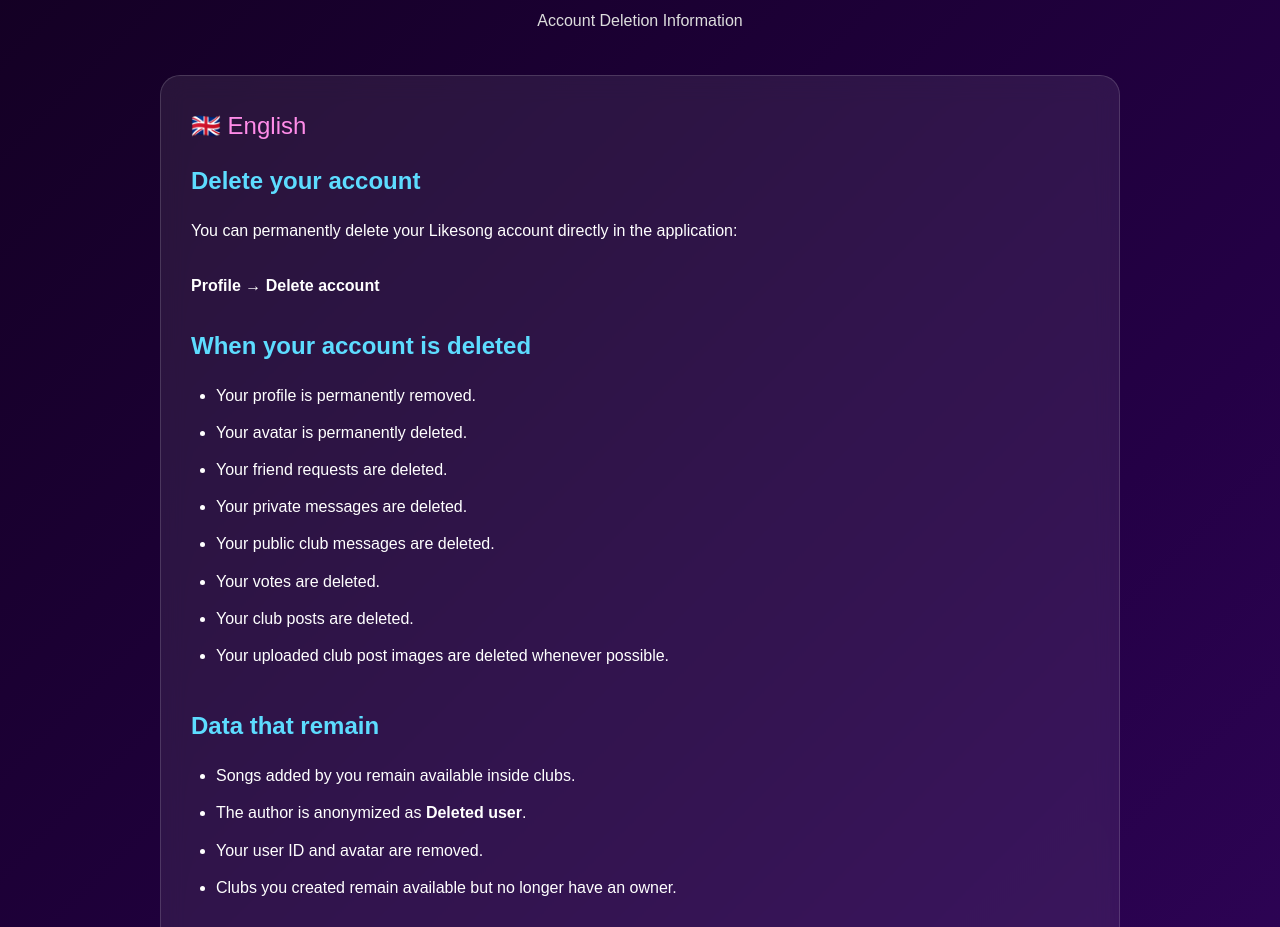
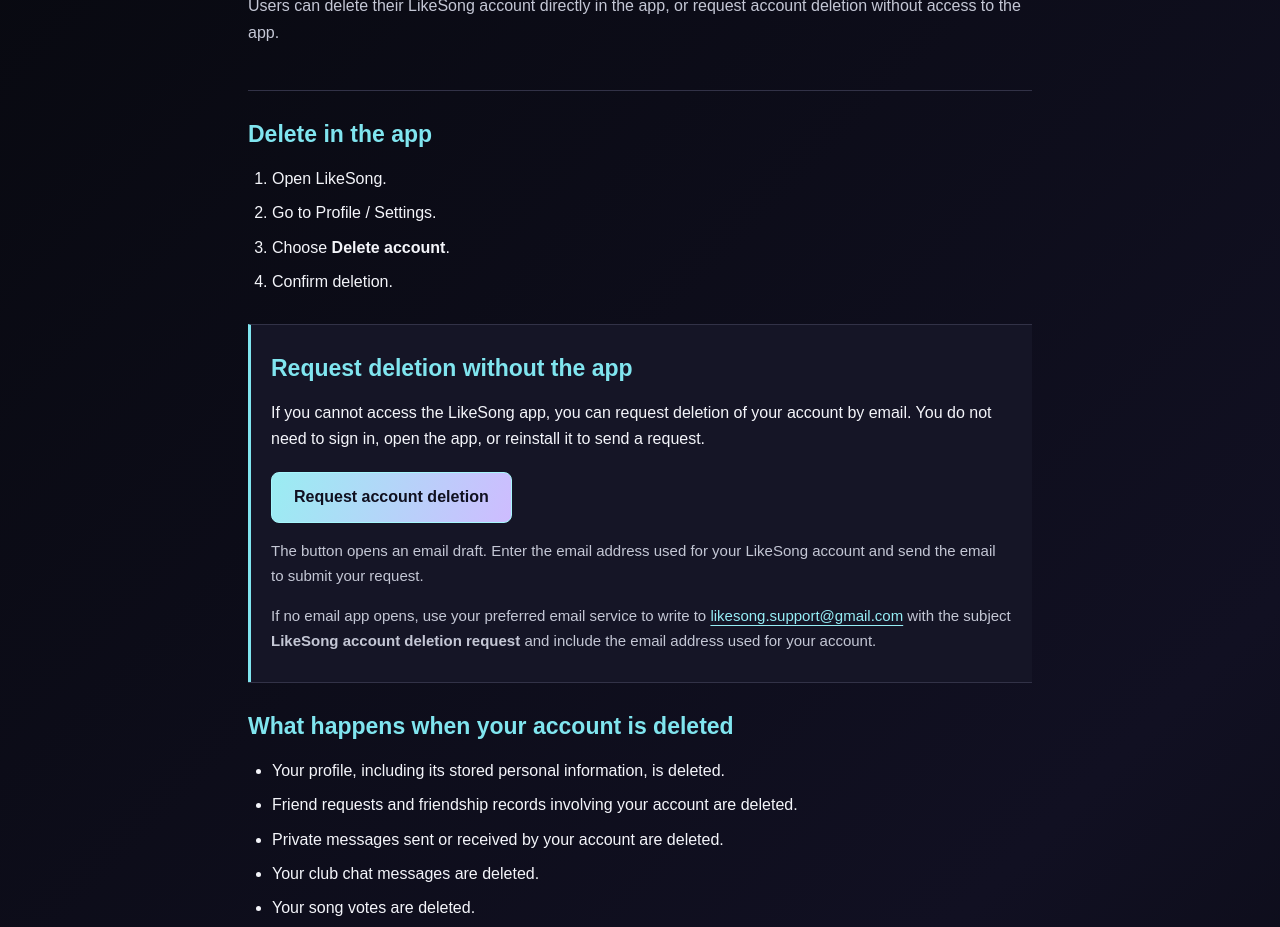
Before and after one commit to Likesongapp/likesong-delete-account, a plain HTML site: page index.html in a window 1280 px wide. Shown: the part 114-1041 px from the top of the page. Drawn offline with Linux system fonts and the light colour scheme.

Commit message:
Update account deletion page for Google Play compliance

```diff
--- a/index.html
+++ b/index.html
@@ -3,188 +3,133 @@
 <head>
   <meta charset="UTF-8">
   <meta name="viewport" content="width=device-width, initial-scale=1.0">
-<title>Likesong - Account Deletion</title>
-
+  <meta name="description" content="Delete your LikeSong account in the app or request account deletion by email without access to the app.">
+  <meta name="color-scheme" content="dark">
+  <title>Delete your LikeSong account</title>
   <style>
-*{
-    margin:0;
-    padding:0;
-    box-sizing:border-box;
-    font-family:Arial,Helvetica,sans-serif;
+    * { box-sizing: border-box; }
+    html { background: #080910; }
+    body {
+      margin: 0;
+      background: linear-gradient(135deg, #080910, #111022 65%, #080910);
+      color: #f4f5fa;
+      font-family: Arial, Helvetica, sans-serif;
+      font-size: 16px;
+      line-height: 1.65;
+      overflow-wrap: anywhere;
     }
-
-body{
-    background:linear-gradient(135deg,#130022,#240046,#3c096c);
-    color:white;
-    line-height:1.7;
+    main {
+      width: min(100%, 52rem);
+      margin: 0 auto;
+      padding: 48px 24px 32px;
     }
-
-.container{
-    max-width:1000px;
-    margin:auto;
-    padding:40px 20px;
+    header { padding-bottom: 28px; }
+    h1 { margin: 0 0 16px; font-size: 36px; line-height: 1.2; }
+    h2 {
+      margin: 0 0 16px;
+      color: #80e5ef;
+      font-size: 23px;
+      line-height: 1.35;
     }
-
-.card{
-    background:rgba(255,255,255,.08);
-    backdrop-filter:blur(12px);
-    border-radius:20px;
-    padding:30px;
-    margin-bottom:25px;
-    border:1px solid rgba(255,255,255,.15);
+    p { margin: 0 0 16px; }
+    header p, .note { color: #c4c7d5; }
+    section { padding: 28px 0; border-top: 1px solid #323247; }
+    ol, ul { margin: 0; padding-left: 24px; }
+    li + li { margin-top: 8px; }
+    a { color: #96eef6; text-underline-offset: 4px; }
+    a:hover { color: #fff; }
+    a:focus-visible { outline: 3px solid #f4a6dc; outline-offset: 5px; }
+    .request {
+      padding-left: 20px;
+      padding-right: 20px;
+      border-left: 3px solid #80e5ef;
+      background: #151526;
     }
-
-h1{
-    text-align:center;
-    font-size:42px;
-    margin-bottom:10px;
+    .request-button {
+      display: inline-block;
+      max-width: 100%;
+      min-height: 48px;
+      margin: 4px 0 16px;
+      padding: 13px 22px;
+      border: 1px solid #a7f6fb;
+      border-radius: 8px;
+      background: linear-gradient(110deg, #9aedf2, #cebcff);
+      color: #101020;
+      font-weight: 700;
+      line-height: 1.4;
+      text-align: center;
+      text-decoration: none;
     }
-
-.subtitle{
-    text-align:center;
-    color:#dddddd;
-    margin-bottom:40px;
-}
-
-h2{
-    margin-bottom:15px;
-    color:#5ddcff;
-}
-
-ul{
-    margin-left:25px;
-}
-
-li{
-    margin:10px 0;
-}
-
-.footer{
-    text-align:center;
-    opacity:.7;
-    margin-top:40px;
-}
-
-a{
-    color:#7cf3ff;
-}
-
-.lang{
-    color:#ff8ce9;
-    margin-bottom:15px;
-    font-size:24px;
+    .request-button:hover { background: #d8faff; color: #101020; }
+    .note { font-size: 15px; }
+    .retained { margin-top: 24px; }
+    footer { padding-top: 24px; border-top: 1px solid #323247; color: #c4c7d5; }
+    footer p:last-child, section p:last-child { margin-bottom: 0; }
+    @media (max-width: 480px) {
+      main { padding: 32px 18px 24px; }
+      h1 { font-size: 30px; }
+      h2 { font-size: 21px; }
+      .request { padding-left: 16px; padding-right: 16px; }
+      .request-button { width: 100%; }
     }
   </style>
-
 </head>
 <body>
+  <main>
+    <header>
+      <h1>Delete your LikeSong account</h1>
+      <p>Users can delete their LikeSong account directly in the app, or request account deletion without access to the app.</p>
+    </header>
 
-<div class="container">
+    <section aria-labelledby="in-app-heading">
+      <h2 id="in-app-heading">Delete in the app</h2>
+      <ol>
+        <li>Open LikeSong.</li>
+        <li>Go to Profile / Settings.</li>
+        <li>Choose <strong>Delete account</strong>.</li>
+        <li>Confirm deletion.</li>
+      </ol>
+    </section>
 
-<h1>Likesong</h1>
-<p class="subtitle">Account Deletion Information</p>
+    <section class="request" aria-labelledby="external-heading">
+      <h2 id="external-heading">Request deletion without the app</h2>
+      <p>If you cannot access the LikeSong app, you can request deletion of your account by email. You do not need to sign in, open the app, or reinstall it to send a request.</p>
+      <a class="request-button" href="mailto:likesong.support@gmail.com?subject=LikeSong%20account%20deletion%20request&amp;body=Hello%2C%0D%0A%0D%0AI%20would%20like%20to%20request%20deletion%20of%20my%20LikeSong%20account.%0D%0A%0D%0AEmail%20used%20for%20my%20LikeSong%20account%3A%0D%0A%5Benter%20email%20here%5D%0D%0A%0D%0AI%20understand%20that%20my%20account%20and%20associated%20personal%20data%20will%20be%20deleted%20or%20anonymized%20according%20to%20the%20LikeSong%20deletion%20policy.%0D%0A%0D%0AThank%20you.">Request account deletion</a>
+      <p class="note">The button opens an email draft. Enter the email address used for your LikeSong account and send the email to submit your request.</p>
+      <p class="note">If no email app opens, use your preferred email service to write to <a href="mailto:likesong.support@gmail.com">likesong.support@gmail.com</a> with the subject <strong>LikeSong account deletion request</strong> and include the email address used for your account.</p>
+    </section>
 
-<div class="card">
+    <section aria-labelledby="data-heading">
+      <h2 id="data-heading">What happens when your account is deleted</h2>
+      <ul>
+        <li>Your profile, including its stored personal information, is deleted.</li>
+        <li>Friend requests and friendship records involving your account are deleted.</li>
+        <li>Private messages sent or received by your account are deleted.</li>
+        <li>Your club chat messages are deleted.</li>
+        <li>Your song votes are deleted.</li>
+        <li>Your user presence and online-status record are deleted.</li>
+        <li>Your club posts are deleted.</li>
+        <li>Your account-linked push token registrations and blocks involving your account are deleted.</li>
+        <li>Your account authentication record is deleted.</li>
+        <li>Your account-owned avatar files are deleted. Club post images are removed when ownership can be verified; unverified legacy images may remain.</li>
+      </ul>
+      <p class="retained">Some content may remain without its original account link:</p>
+      <ul>
+        <li>Songs suggested by you may remain in clubs, but your user ID and avatar are removed and the author is shown as <strong>Deleted user</strong>.</li>
+        <li>Clubs you created may remain, but your account is no longer linked as their owner.</li>
+        <li>Moderation and report records may remain. References to your user ID as the reporter or reported user are removed where applicable.</li>
+      </ul>
+    </section>
 
-<div class="lang">🇬🇧 English</div>
+    <section aria-labelledby="verification-heading">
+      <h2 id="verification-heading">Verifying your request</h2>
+      <p>For security, we may need to verify that the request comes from the owner of the LikeSong account before deletion is completed.</p>
+      <p class="note">Please do not include your password or verification codes in your deletion request.</p>
+    </section>
 
-<h2>Delete your account</h2>
-
-<p>
-You can permanently delete your Likesong account directly in the application:
-</p>
-
-<br>
-
-<b>Profile → Delete account</b>
-
-<br><br>
-
-<h2>When your account is deleted</h2>
-
-<ul>
-<li>Your profile is permanently removed.</li>
-<li>Your avatar is permanently deleted.</li>
-<li>Your friend requests are deleted.</li>
-<li>Your private messages are deleted.</li>
-<li>Your public club messages are deleted.</li>
-<li>Your votes are deleted.</li>
-<li>Your club posts are deleted.</li>
-<li>Your uploaded club post images are deleted whenever possible.</li>
-</ul>
-
-<br>
-
-<h2>Data that remain</h2>
-
-<ul>
-<li>Songs added by you remain available inside clubs.</li>
-<li>The author is anonymized as <b>Deleted user</b>.</li>
-<li>Your user ID and avatar are removed.</li>
-<li>Clubs you created remain available but no longer have an owner.</li>
-</ul>
-
-<br>
-
-<p>
-Deleting your account does not automatically cancel subscriptions purchased through Google Play or the Apple App Store.
-</p>
-
-</div>
-
-<div class="card">
-
-<div class="lang">🇨🇿 Čeština</div>
-
-<h2>Smazání účtu</h2>
-
-<p>
-Účet Likesong lze trvale smazat přímo v aplikaci:
-</p>
-
-<br>
-
-<b>Profil → Smazat účet</b>
-
-<br><br>
-
-<h2>Po smazání účtu budou odstraněna tato data</h2>
-
-<ul>
-<li>Profil uživatele.</li>
-<li>Profilová fotografie.</li>
-<li>Žádosti o přátelství.</li>
-<li>Soukromé zprávy.</li>
-<li>Veřejné klubové zprávy.</li>
-<li>Hlasování.</li>
-<li>Klubové příspěvky.</li>
-<li>Nahrané obrázky klubových příspěvků (pokud je lze identifikovat).</li>
-</ul>
-
-<br>
-
-<h2>Co zůstává zachováno</h2>
-
-<ul>
-<li>Přidané skladby zůstávají v klubech.</li>
-<li>Autor skladby je anonymizován jako <b>Deleted user</b>.</li>
-<li>ID uživatele i avatar jsou odstraněny.</li>
-<li>Kluby vytvořené uživatelem zůstávají zachované, ale již nemají vlastníka.</li>
-</ul>
-
-<br>
-
-<p>
-Smazání účtu automaticky neruší případné předplatné zakoupené přes Google Play nebo Apple App Store.
-</p>
-
-</div>
-
-<div class="footer">
-Likesong © 2026
-</div>
-
-</div>
-
+    <footer aria-label="Support contact">
+      <p><strong>LikeSong Support</strong><br><a href="mailto:likesong.support@gmail.com">likesong.support@gmail.com</a></p>
+    </footer>
+  </main>
 </body>
 </html>
```
Lines whose indentation alone changed are shown as unchanged.
